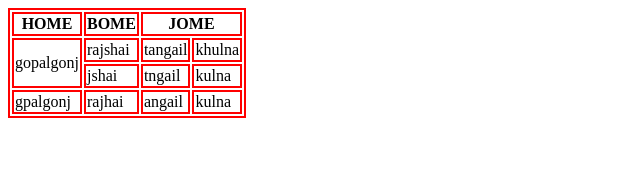
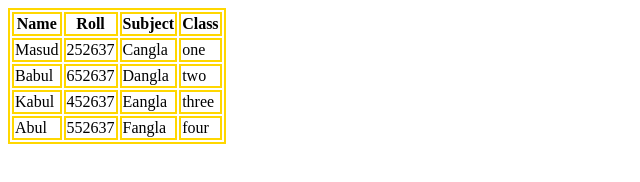
Before and after one commit to ARkhan214/mdrahim-, a plain HTML site: page Table/table.html in a window 1280 px wide. Shown: the whole page, without its empty margins (0-640 px from the left). Drawn offline with Linux system fonts and the light colour scheme.

Commit message:
My first Successful Table

```diff
--- /dev/null
+++ b/Table/table.css
@@ -0,0 +1,3 @@
+table ,tr,th,td{
+    border: 2px solid gold;
+}
--- a/Table/table.html
+++ b/Table/table.html
@@ -1,43 +1,47 @@
 <!DOCTYPE html>
 <html lang="en">
+
 <head>
     <meta charset="UTF-8">
     <meta name="viewport" content="width=device-width, initial-scale=1.0">
-    <title>Document</title>
-    <link rel="stylesheet" href="tb.css">
+    <title>Table</title>
+    <link rel="stylesheet" href="table.css">
 </head>
+
 <body>
     <table>
         <tr>
-            <th>HOME</th>
-            <th>BOME</th>
-            <th colspan="2">JOME</th>
+            <th>Name</th>
+            <th>Roll</th>
+            <th>Subject</th>
+            <th>Class</th>
+        </tr>
 
+        <tr>
+            <td>Masud</td>
+            <td>252637</td>
+            <td>Cangla</td>
+            <td>one</td>
         </tr>
         <tr>
-            <td rowspan="2">gopalgonj</td>
-            <td>rajshai</td>
-            <td>tangail</td>
-            <td>khulna</td>
+            <td>Babul</td>
+            <td>652637</td>
+            <td>Dangla</td>
+            <td>two</td>
         </tr>
         <tr>
-
-            <td>jshai</td>
-            <td>tngail</td>
-            <td>kulna</td>
+            <td>Kabul</td>
+            <td>452637</td>
+            <td>Eangla</td>
+            <td>three</td>
         </tr>
         <tr>
-            <td>gpalgonj</td>
-            <td>rajhai</td>
-            <td>angail</td>
-            <td>kulna</td>
+            <td>Abul</td>
+            <td>552637</td>
+            <td>Fangla</td>
+            <td>four</td>
         </tr>
-
-
-
-
-
-
     </table>
 </body>
+
 </html>
```
